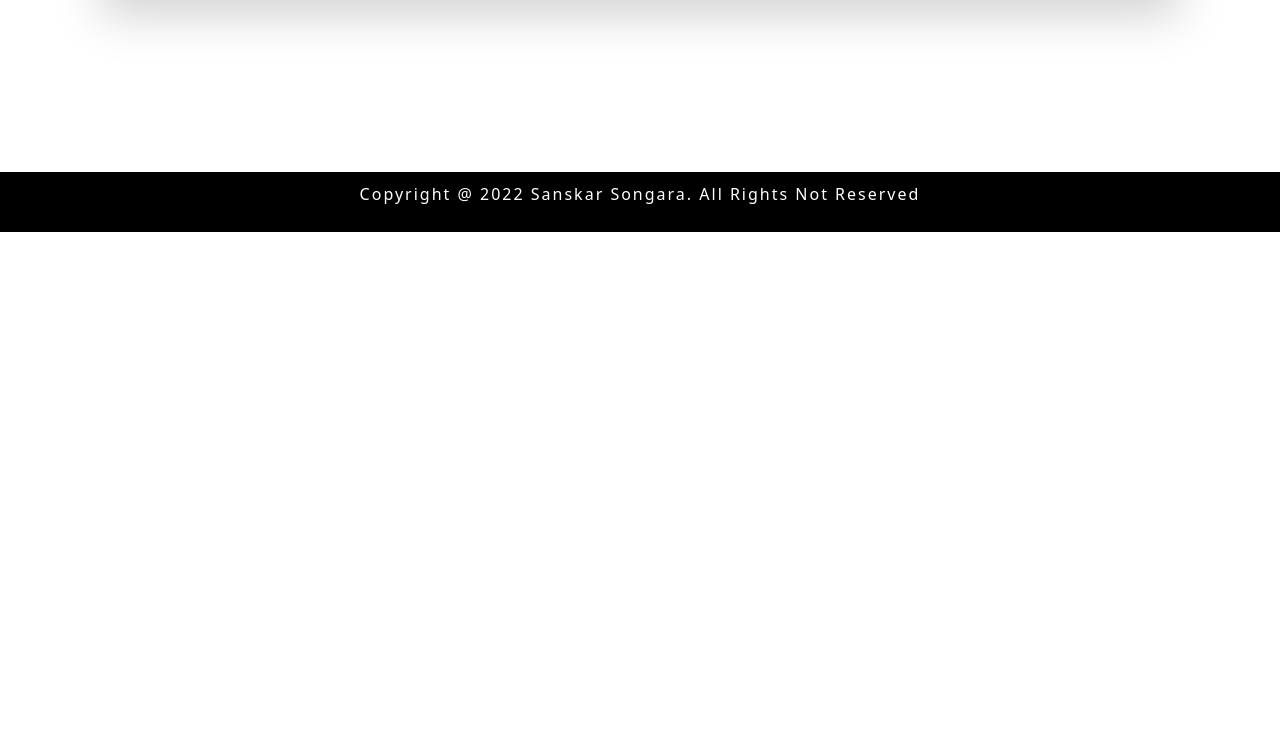
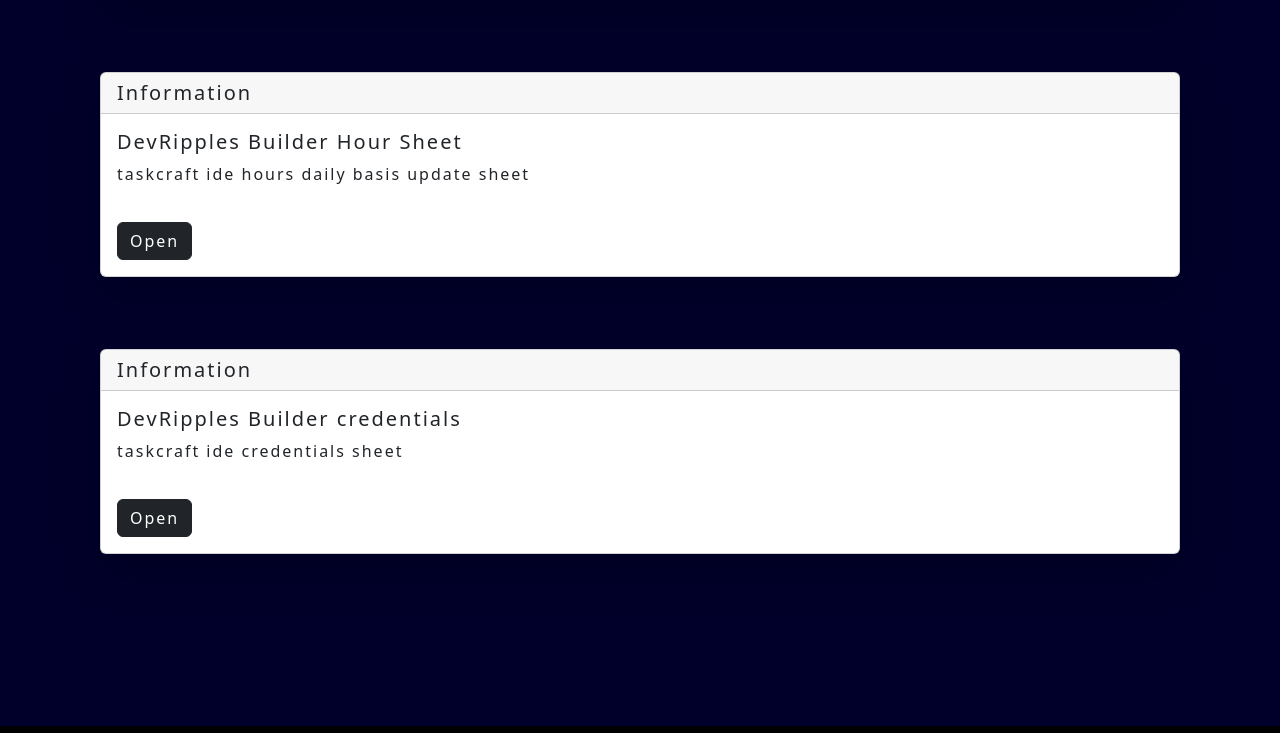
Before and after one commit to Sanskar9000/htmlPortfolio, a plain HTML site: page links.html in a window 1280 px wide. Shown: the part 2355-3088 px from the top of the page. Before the commit the page ends 2587 px from the top, so only its background shows below. Drawn offline with nearby package versions, Linux system fonts and the light colour scheme.

Commit message:
new links added and color change

```diff
--- a/links.html
+++ b/links.html
@@ -42,9 +42,9 @@
         </div>
     </section>
 
-   <section class="about" id="about">
+   <section class="about" id="about" style="background:rgb(0,0,42);">
     <h1 class="display-2">
-        <small class="text-muted">Documents section</small>
+        <small style="color:white;">Documents section</small>
     </h1>
 
     <br><br>
@@ -98,8 +98,24 @@
         </div>
     </div>
     <br>
-
-
+    <div class="card shadow-lg mb-5 bg-body rounded">
+        <h5 class="card-header">Information</h5>
+        <div class="card-body">
+            <h5 class="card-title">DevRipples Builder Hour Sheet</h5>
+            <p class="card-text">taskcraft ide hours daily basis update sheet</p>
+            <a href="    https://docs.google.com/spreadsheets/d/1g9_09SvMQ0R2kkri5LjD5xNPAREUoscHzzTnKBsD2rg/edit#gid=0" class="btn btn-dark">Open</a>
+        </div>
+    </div>
+    <br>
+    <div class="card shadow-lg mb-5 bg-body rounded">
+        <h5 class="card-header">Information</h5>
+        <div class="card-body">
+            <h5 class="card-title">DevRipples Builder credentials</h5>
+            <p class="card-text">taskcraft ide credentials sheet</p>
+            <a href="https://docs.google.com/spreadsheets/d/1HL9sNS__-6o1MU4qfiSVU68AMeTkY_cdY99yg2dgqTw/edit#gid=0" class="btn btn-dark">Open</a>
+        </div>
+    </div>
+    <br>
 
 
 
```
